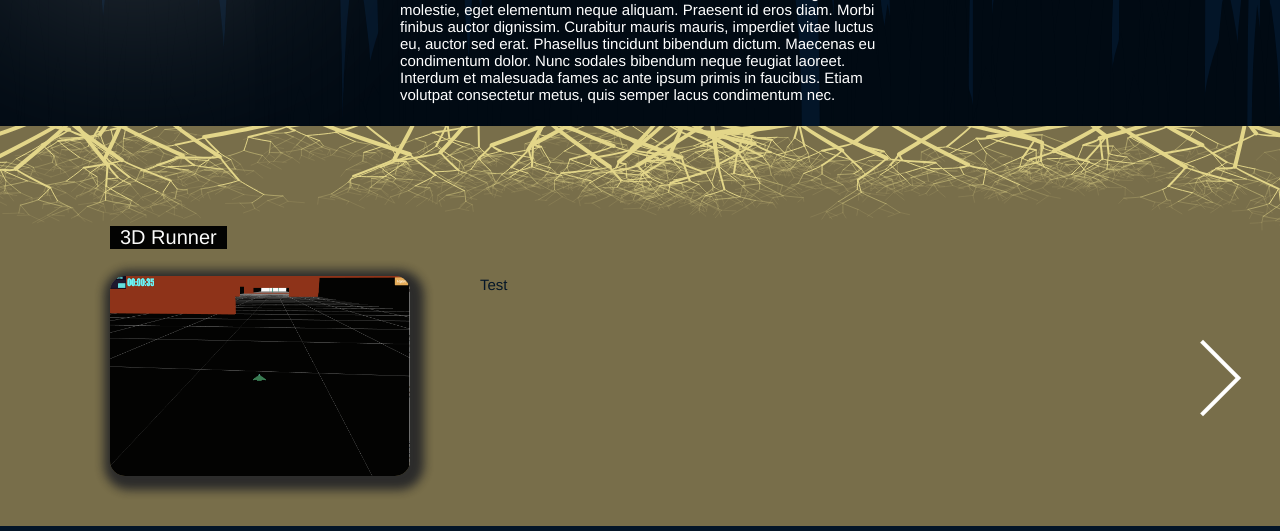
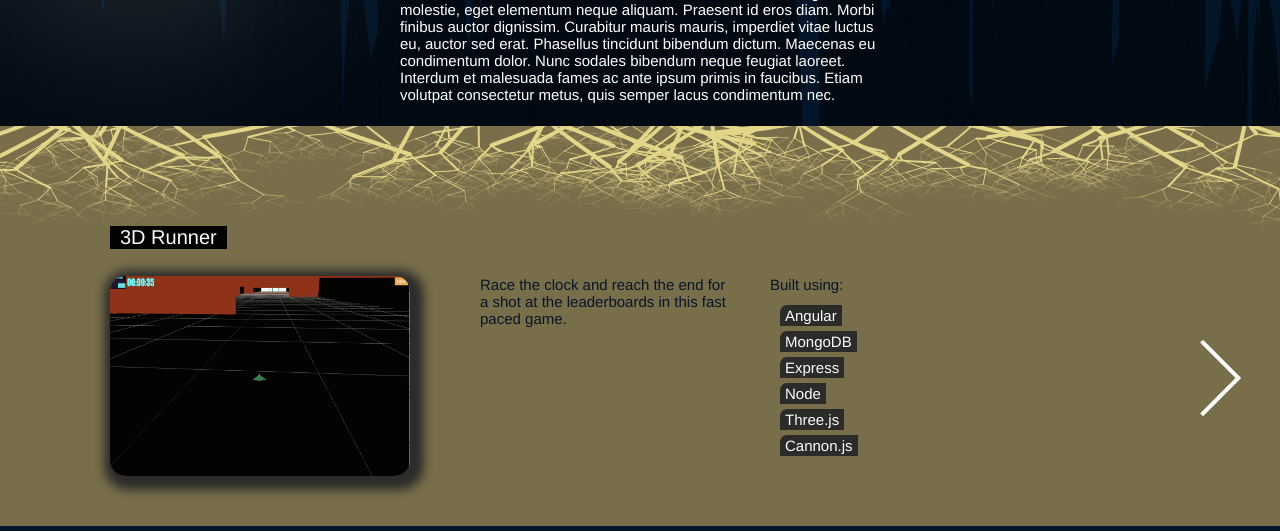
Before and after one commit to emannette-zz/emannette.github.io, a website: page index.html in a window 1280 px wide. Both pictures are taken after a click on the element 745 px from the left and 595 px from the top of the page. Shown: the part 274-805 px from the top of the page. Drawn offline with nearby package versions, Linux system fonts and the light colour scheme.

Commit message:
Included project description and tech notes for the endless runner project.

```diff
--- a/index.html
+++ b/index.html
@@ -105,8 +105,18 @@
         <div id="endlessRunner" class="project-image project-content">
           <a class="project-title" href="https://endless3drunner.herokuapp.com/#/" target="_blank">3D Runner</a>
           <a href="https://endless3drunner.herokuapp.com/#/" target="_blank"><img class="screenshot" src="images/3d-runner.png" /></a>
-          <description class="project-description">Test</description>
-          <notes class="tech-notes"></notes>
+          <description class="project-description">Race the clock and reach the end for a shot at the leaderboards in this fast paced game. </description>
+          <notes class="tech-notes">
+            <span>Built using:</span>
+            <ul>
+              <li>Angular</li>
+              <li>MongoDB</li>
+              <li>Express</li>
+              <li>Node</li>
+              <li>Three.js</li>
+              <li>Cannon.js</li>
+            </ul>
+          </notes>
         </div>
         <div id="marioQuiz" class="project-image project-content">
           <a class="project-title" href="http://emannette.github.io/gschool_front-end-personal-project/" target="_blank">Mario Quiz Racer</a>
```
